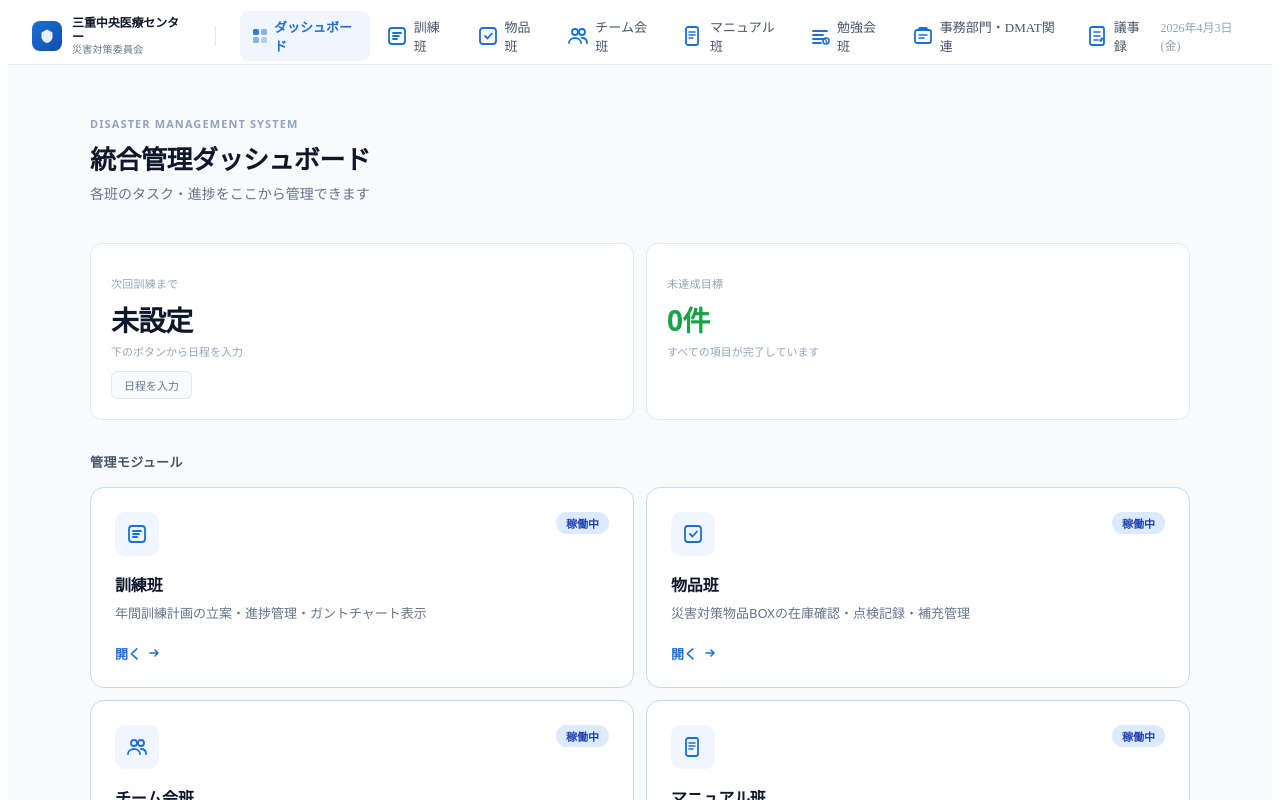
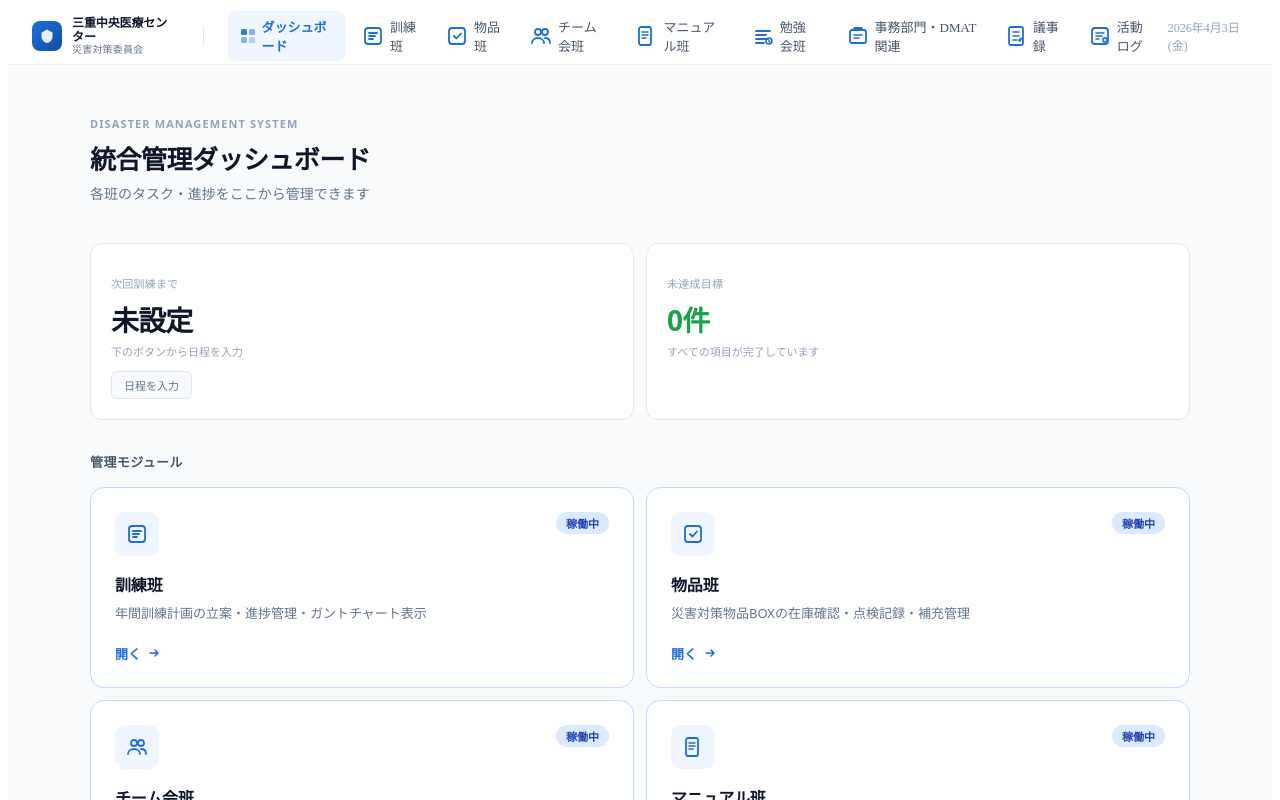
Before and after one commit to tslab1978/disaster-management-app, a Next.js app: page / in a window 1280 px wide. Shown: the top 800 px of the page. Built offline with nearby package versions, Linux system fonts and the light colour scheme.

Commit message:
Update modules.tsx

```diff
--- a/app/_config/modules.tsx
+++ b/app/_config/modules.tsx
@@ -143,4 +143,26 @@ export const MODULES: ModuleConfig[] = [
     badgeColor: '#1e40af',
     active: true,
   },
+  {
+    href: '/logs',
+    label: '活動ログ',
+    description: '各班の状態変更履歴を記録・検索できます',
+    icon: (
+      <svg width="22" height="22" viewBox="0 0 22 22" fill="none">
+        <rect x="3" y="3" width="16" height="16" rx="3" stroke="#1d6fd4" strokeWidth="1.8"/>
+        <line x1="7" y1="8" x2="15" y2="8" stroke="#1d6fd4" strokeWidth="1.5" strokeLinecap="round"/>
+        <line x1="7" y1="11" x2="13" y2="11" stroke="#1d6fd4" strokeWidth="1.5" strokeLinecap="round"/>
+        <line x1="7" y1="14" x2="10" y2="14" stroke="#1d6fd4" strokeWidth="1.5" strokeLinecap="round"/>
+        <circle cx="16" cy="15" r="3" fill="#1d6fd4"/>
+        <line x1="15" y1="15" x2="17" y2="15" stroke="white" strokeWidth="1.2" strokeLinecap="round"/>
+        <line x1="16" y1="14" x2="16" y2="16" stroke="white" strokeWidth="1.2" strokeLinecap="round"/>
+      </svg>
+    ),
+    color: '#1d6fd4',
+    bg: '#eff6ff',
+    badge: '稼働中',
+    badgeBg: '#dbeafe',
+    badgeColor: '#1e40af',
+    active: true,
+  },
 ];
```
